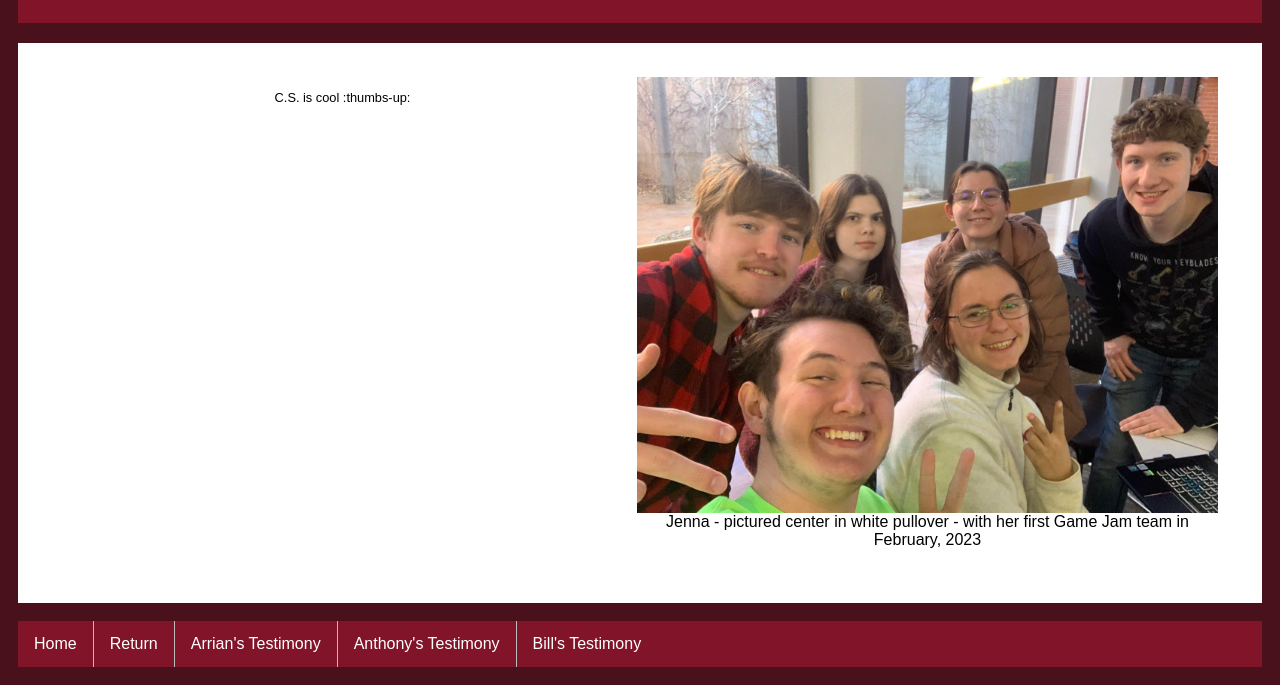
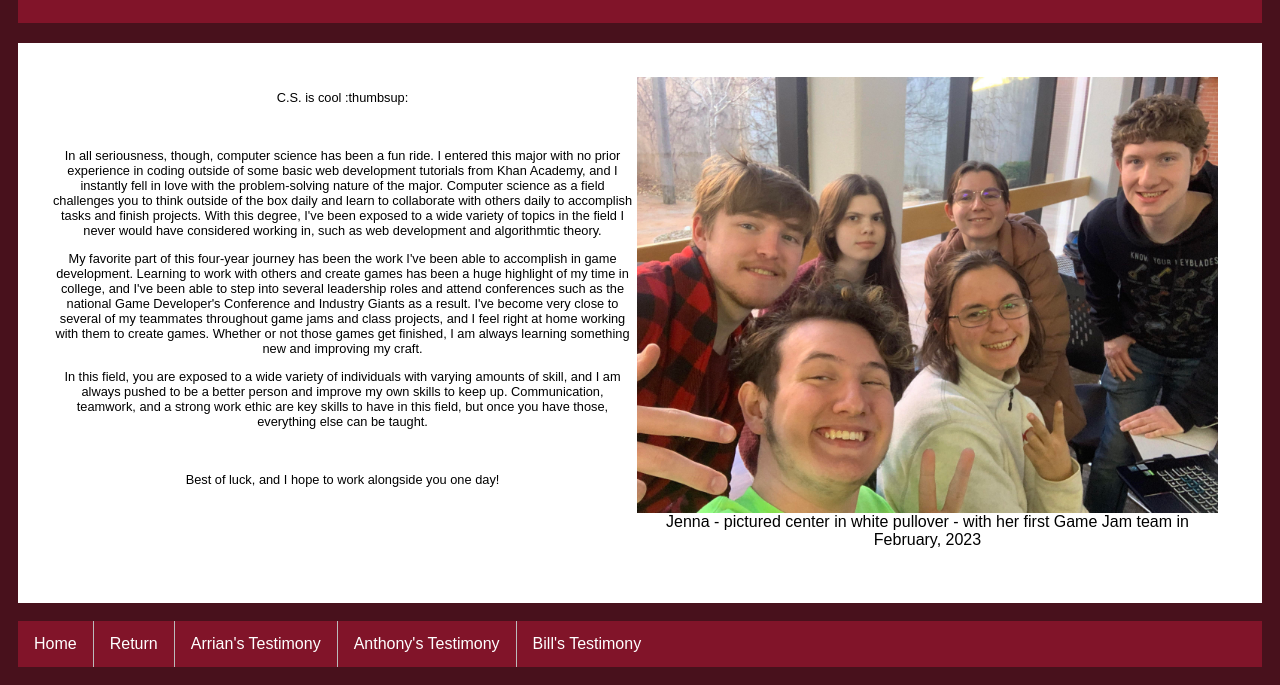
Before and after one commit to JennaStilling/seiv-project1, a plain HTML site: page jenna-testimony.html in a window 1280 px wide. Shown: the part 157-842 px from the top of the page. Drawn offline with Linux system fonts and the light colour scheme.

Commit message:
Finished testimony
I hope I yapped enough (not proofread)

```diff
--- a/jenna-testimony.html
+++ b/jenna-testimony.html
@@ -16,12 +16,34 @@
             <div class="twoColumn">
                 <div class="column">
                     <div class="text">
-                        <p>C.S. is cool :thumbs-up:</p>
+                        <p>C.S. is cool :thumbsup:</p>
+                        <br>
+                        <p>In all seriousness, though, computer science has been a fun ride. I entered this major with
+                            no prior experience in coding outside of some basic web development tutorials from Khan
+                            Academy, and I instantly fell in love with the problem-solving nature of the major. Computer
+                            science as a field challenges you to think outside of the box daily and learn to collaborate
+                            with others daily to accomplish tasks and finish projects. With this degree, I've been
+                            exposed to a wide variety of topics in the field I never would have considered working in,
+                            such as web development and algorithmtic theory.</p>
+                        <p>My favorite part of this four-year journey has been the work I've been able to accomplish in
+                            game development. Learning to work with others and create games has been a huge highlight of
+                            my time in college, and I've been able to step into several leadership roles and attend
+                            conferences such as the national Game Developer's Conference and Industry Giants as a
+                            result. I've become very close to several of my teammates throughout game jams and class
+                            projects, and I feel right at home working with them to create games. Whether or not those
+                            games get finished, I am always learning something new and improving my craft.</p>
+                        <p>In this field, you are exposed to a wide variety of individuals with varying amounts of
+                            skill, and I am always pushed to be a better person and improve my own skills to keep up.
+                            Communication, teamwork, and a strong work ethic are key skills to have in this field, but
+                            once you have those, everything else can be taught.</p>
+                        <br>
+                        <p>Best of luck, and I hope to work alongside you one day!</p>
                     </div>
                 </div>
                 <div class="column">
                     <img src="pictures/jenna-testimony.jpg" class="responsivePhotos">
-                    <figcaption class = "text">Jenna - pictured center in white pullover - with her first Game Jam team in February, 2023</figcaption>
+                    <figcaption class="text">Jenna - pictured center in white pullover - with her first Game Jam team in
+                        February, 2023</figcaption>
                 </div>
             </div>
         </div>
```
